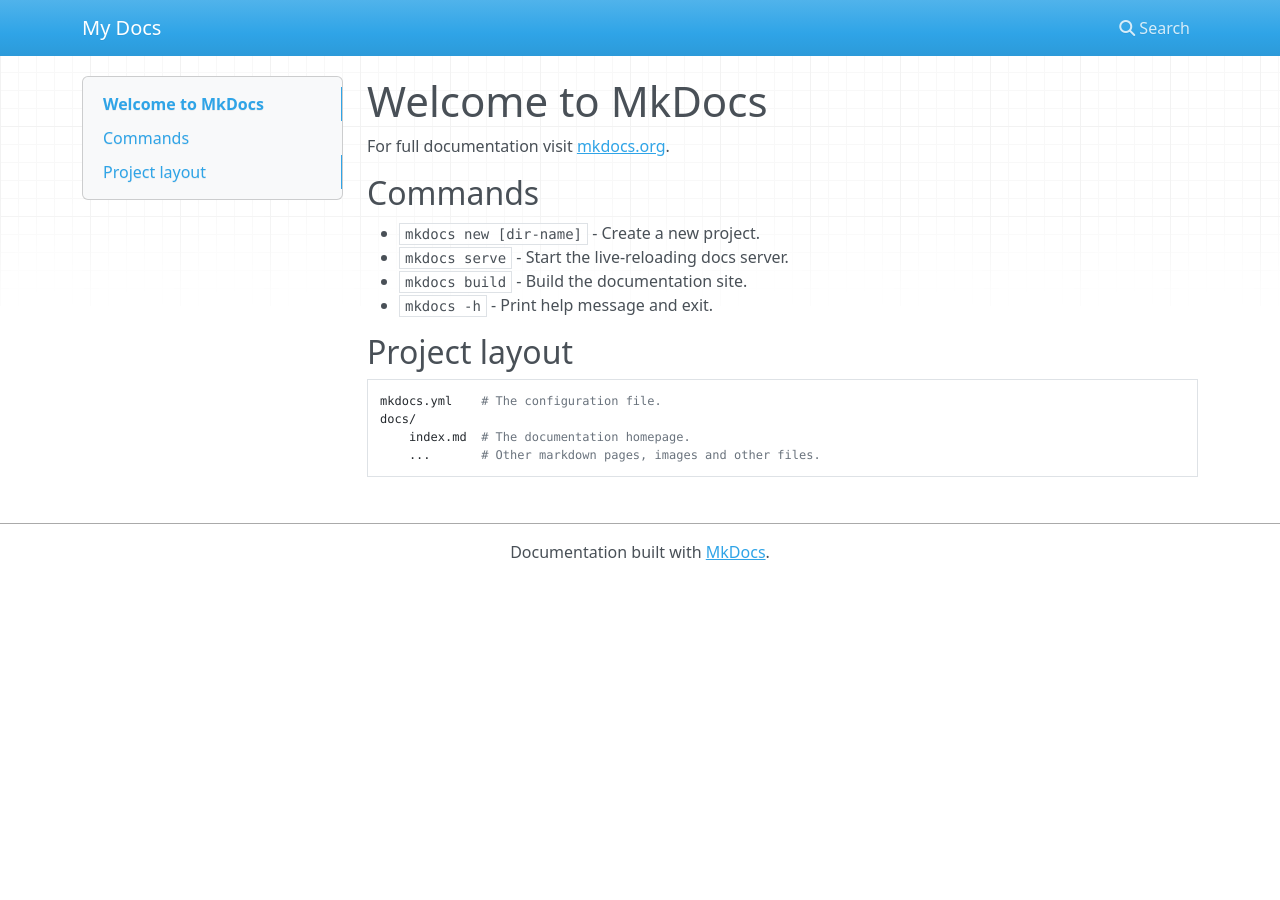
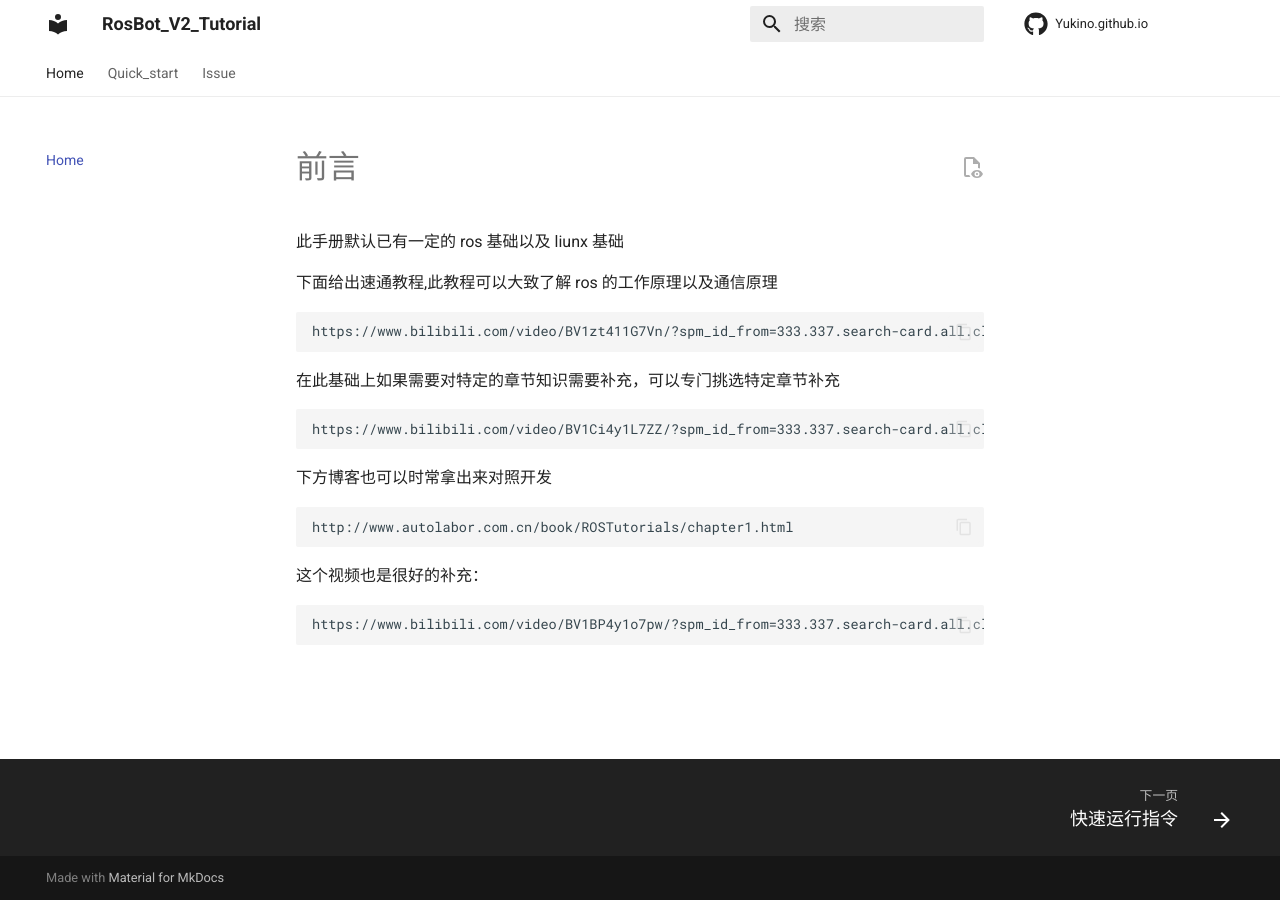
Before and after one commit to haruno87/RosBot_V2_Tutorial, an MkDocs documentation site: the page built from docs/index.md, in a window 1280 px wide. Built offline with MkDocs 1.6.1 and Material for MkDocs 9.7.7, drawn with Linux system fonts in a browser that asks for light colours; nearby versions of some CDN libraries; comment, search, counter and statistics services are not loaded.

Commit message:
0813_edit

````diff
--- a/docs/index.md
+++ b/docs/index.md
@@ -1,17 +1,31 @@
-# Welcome to MkDocs
+# 前言
 
-For full documentation visit [mkdocs.org](https://www.mkdocs.org).
+此手册默认已有一定的 ros 基础以及 liunx 基础
 
-## Commands
+下面给出速通教程,此教程可以大致了解 ros 的工作原理以及通信原理
 
-* `mkdocs new [dir-name]` - Create a new project.
-* `mkdocs serve` - Start the live-reloading docs server.
-* `mkdocs build` - Build the documentation site.
-* `mkdocs -h` - Print help message and exit.
+```
+https://www.bilibili.com/video/BV1zt411G7Vn/?spm_id_from=333.337.search-card.all.click&vd_source=16653787726583a107f817924f9f09fe
+```
 
-## Project layout
 
-    mkdocs.yml    # The configuration file.
-    docs/
-        index.md  # The documentation homepage.
-        ...       # Other markdown pages, images and other files.
+在此基础上如果需要对特定的章节知识需要补充，可以专门挑选特定章节补充
+
+```
+https://www.bilibili.com/video/BV1Ci4y1L7ZZ/?spm_id_from=333.337.search-card.all.click&vd_source=16653787726583a107f817924f9f09fe
+```
+
+[
+]()
+
+下方博客也可以时常拿出来对照开发
+
+```
+http://www.autolabor.com.cn/book/ROSTutorials/chapter1.html
+```
+
+这个视频也是很好的补充：
+
+```
+https://www.bilibili.com/video/BV1BP4y1o7pw/?spm_id_from=333.337.search-card.all.click&vd_source=16653787726583a107f817924f9f09fe
+```
--- a/mkdocs.yml
+++ b/mkdocs.yml
@@ -1 +1,60 @@
-site_name: My Docs
+site_name: RosBot_V2_Tutorial
+site_url: https://mydomain.org/mysite
+site_author: Yukino
+theme:
+  name: material
+  palette:
+    primary: white
+
+  features:
+    - announce.dismiss # 可关闭公告栏
+    - navigation.instant # 页面无刷新切换
+    - navigation.prune # 只渲染可见导航项
+    # - header.autohide  # 自动隐藏头部
+    # - navigation.instant.progress # 页面切换进度条
+    # - navigation.prune # 只渲染可见导航项
+    - navigation.tracking # 滚动时URL锚点自动更新
+    - navigation.tabs # 一级导航显示为顶部Tab
+    # - navigation.tabs.sticky  # Tab栏吸顶
+    - navigation.sections # 侧边栏分组
+    - navigation.top # 返回顶部按钮
+    - navigation.footer # 页脚显示在侧边栏
+    - search.suggest # 搜索建议
+    - search.highlight # 搜索高亮
+    - search.share # 搜索结果分享
+    - toc.follow # 目录跟随滚动
+    # - toc.integrate # 目录集成到侧边栏
+    - navigation.expand # 默认展开所有目录
+    - navigation.indexes # 支持节索引页
+    - content.tabs.link # 支持标签页链接
+    - content.tooltips # 支持鼠标悬浮提示
+    - content.code.copy # 代码块一键复制
+    - content.code.select # 代码块一键全选
+    # - content.action.edit # 编辑按钮
+    - content.action.view # 查看源码按钮
+    - content.code.annotate # 代码注释
+  language: zh # 一些提示性的文字会变成中文
+  icon:
+    repo: fontawesome/brands/github #右上角图标
+    previous: fontawesome/solid/angle-left
+    # top: fontawesome/solid/angles-up
+    alternate: fontawesome/solid/language
+
+plugins:
+  - search
+
+
+edit_uri: edit/main/docs # 编辑按钮跳转的链接
+repo_url: https://github.com/haruno87/RosBot_V2_Tutorial # 右上角点击跳转的链接
+repo_name: Yukino.github.io # 右上角的名字
+
+nav:
+  - Home: 'index.md'
+  - Quick_start :
+    - '快速运行指令' : 'robot/quick_start.md'
+    - '供电系统' : 'robot/供电.md'
+    - 'ROS 文件分析' : 'robot/教学.md'
+    - '重要源码分析' : 'robot/源码分析.md'
+    - '雷达建图' : 'robot/mapping.md'
+
+  - Issue : issue/issue.md
````
Also changed, not shown: docs/robot/mapping.md (added, +50 -0 lines), docs/robot/quick_start.md (added, +43 -0 lines), docs/robot/供电.md (added, +31 -0 lines), docs/robot/教学.md (added, +156 -0 lines), docs/robot/源码分析.md (added, +47 -0 lines), docs/issue/issue.md (added), docs/robot/image/quick_start/1755079855878.png (added), docs/robot/image/quick_start/1755079924198.png (added), docs/robot/image/quick_start/1755079963476.png (added), docs/robot/image/源码分析/1755088312683.png (added).
